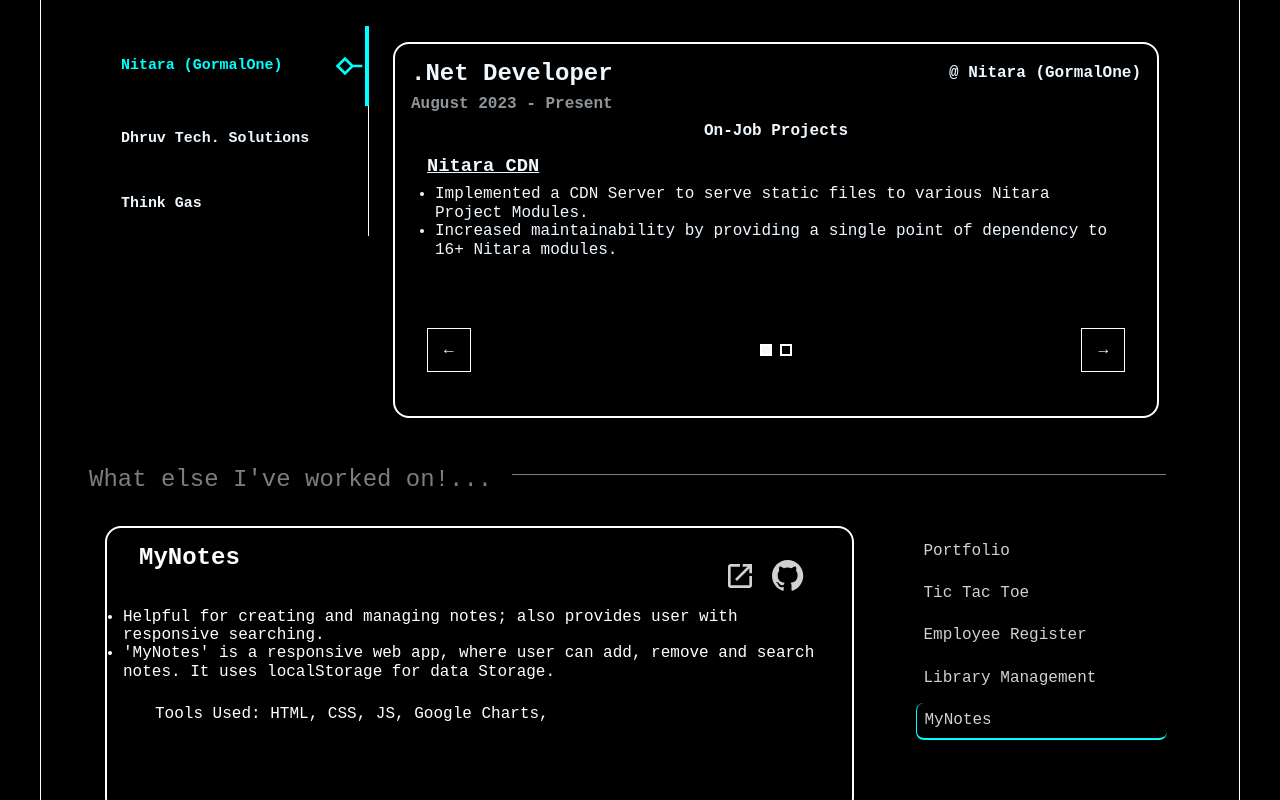
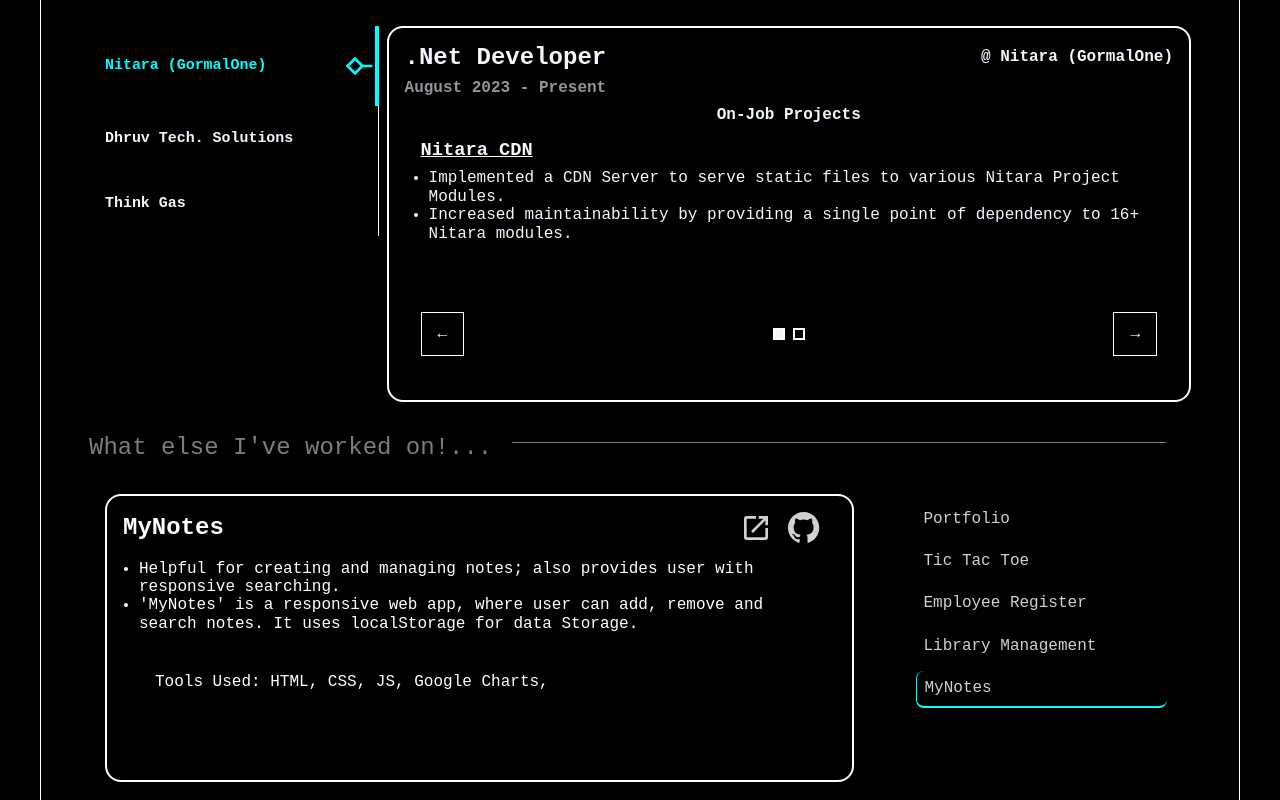
Before and after one commit to Anant-Singh-Chauhan/portfolio, a React (Create React App) app: page / in a window 1280 px wide. Shown: the part 1540-2340 px from the top of the page. Built offline with nearby package versions, Linux system fonts and the light colour scheme; the HTML template or start-up script is replaced by a standard one; a web font is replaced by a local one.

Commit message:
css: experience + project above w720px

```diff
--- a/src/components/experience/WorkDetails.js
+++ b/src/components/experience/WorkDetails.js
@@ -17,7 +17,7 @@
   // need to reset {activeProjectIndex} on builds
   // of this component
   return (
-    <div className="workDetails whiteRoundedBorder m1p1">
+    <div className="workDetails whiteRoundedBorder">
       <div className="workTitle">
         <h2 className="workTitle_designation">{job.designation}</h2>
         <h4 className="workTitle_company">{" @ " + job.companyName}</h4>
--- a/src/components/experience/experience.css
+++ b/src/components/experience/experience.css
@@ -9,16 +9,22 @@
 }
 
 .work {
-  margin: 1rem 1rem;
+  margin-block: 1rem;
   padding: 1rem 1rem;
   color: aliceblue;
+}
+.work>.d-flex-row{
+  justify-content: space-between;
+}
+
+.workTimeline{
+  width: 27%;
 }
 
 .timeline_detail {
   border-right: 1px solid white;
   padding: 0.5rem 0rem 0.5rem 0.5rem;
   margin: 0rem 0.5rem;
-  width: 20vw;
   font-size: large;
   transition: ease-in-out 200ms;
 }
@@ -60,7 +66,15 @@
 }
 
 .workDetails {
-  width: 60vw;
+  width: 73%;
+  padding: 1rem;
+  transition: ease-in-out 200ms;
+
+}
+
+.workDetails div, .workDetails ul{
+  transition: ease-in-out 200ms;
+
 }
 
 .workDuration {
@@ -82,8 +96,9 @@
 }
 
 .onJob_project {
-  height: 20vh;
+  min-height: 20vh;
   padding: 1rem 1rem;
+  transition: ease-in-out 200ms;
 }
 
 .onJob_project_title {
@@ -129,3 +144,8 @@
 .onJob_nav_child.active {
   background-color: whitesmoke;
 }
+
+
+@media screen and (max-width: 720px) {
+
+}
--- a/src/components/projects/projects.css
+++ b/src/components/projects/projects.css
@@ -27,20 +27,23 @@
 .project_details {
   padding: 1rem;
   width: 70%;
-  height: 18rem;
+  min-height: 18rem;
   color: white;
   transition: ease-in-out 200ms;
 }
 
 .project_title {
   justify-content: space-between;
-  margin-inline: 1rem;
+  align-items: center;
+}
 
+.project_description{
+  padding: 1rem;
 }
 
 .project_action_div {
   justify-content: space-between;
-  margin: 1rem 1rem;
+  margin: 0rem 1rem;
 }
 
 .project_action_item {
```
